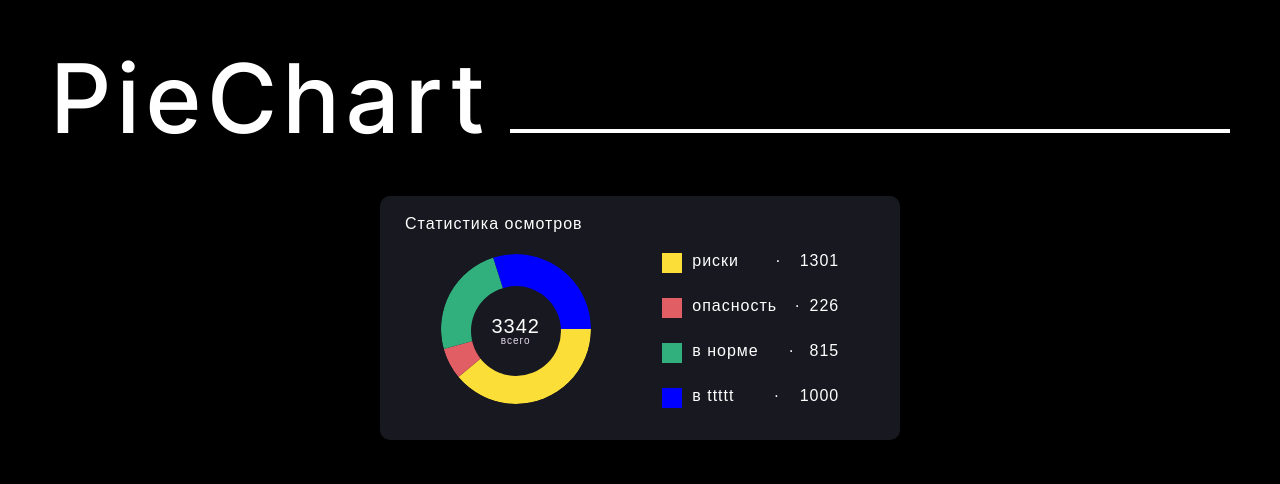
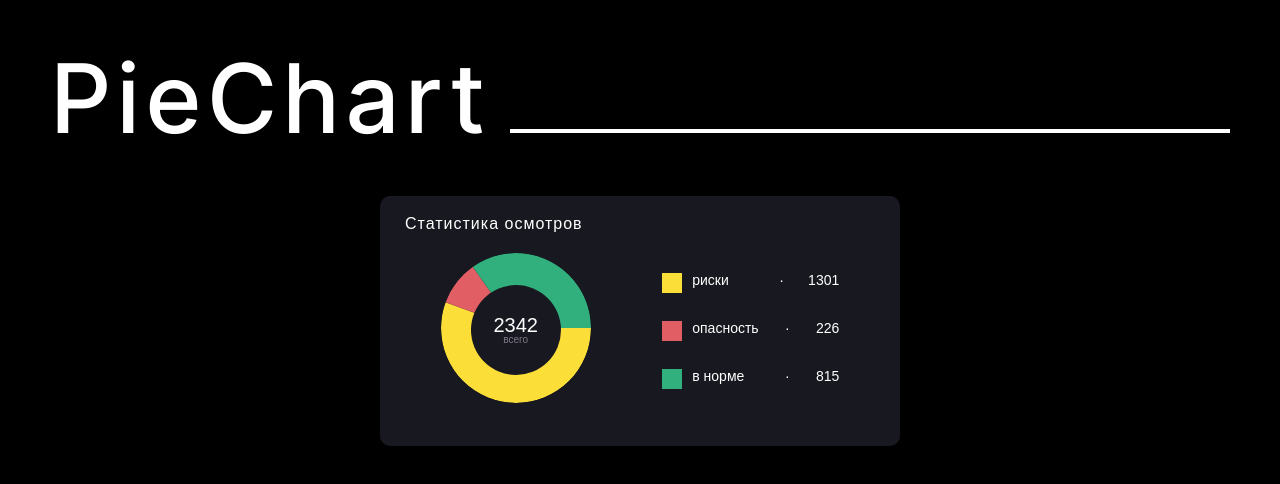
Before and after one commit to SalatSR/quasardiagrams, a React (Create React App) app: page / in a window 1280 px wide. Shown: the top 484 px of the page. Built offline with nearby package versions, Linux system fonts and the light colour scheme.

Commit message:
feat: реализовано отображение компоненета диаграммы в состоянии 2

```diff
--- a/src/components/Diagramma/Diagramma.css
+++ b/src/components/Diagramma/Diagramma.css
@@ -17,16 +17,28 @@
   flex-direction: column;
   justify-content: center;
   align-items: center;
-  width: 90px;
-  height: 90px;
   border-radius: 50%;
 }
 
-.diagramma-info_number {
+.diagramma-info_number_0,
+.diagramma-info_number_1 {
   font-size: 20px;
 }
 
+.diagramma-info_number_2 {
+  font-size: 24px;
+}
+
 .diagramma-info_span {
+  color: #E5D8EB;
+  opacity: .5;
+}
+
+.diagramma-info_span_0,
+.diagramma-info_span_1 {
   font-size: 10px;
-  color: #E5D8EB;
 }
+
+.diagramma-info_span_2 {
+  font-size: 16px;
+}
--- a/src/components/Diagramma/Diagramma.js
+++ b/src/components/Diagramma/Diagramma.js
@@ -1,45 +1,82 @@
 import './Diagramma.css';
 import { useEffect, useState } from 'react';
 
-function Diagramma(props) {
+function Diagramma({ data, state }) {
 
-  const [totalNumberOfPeople, setTotalNumberOfPeople] = useState('');
+  /** Сумма показателей */
+  const [totalNumberOfPeople, setTotalNumberOfPeople] = useState(null);
+  /** Длина катета квадрата описывающий диаграмму */
+  const [sideOfOutterSquare, setsideOfOutterSquare] = useState(null);
+  /** Длина катета квадрата описывающего пустоту в диаграмме */
+  const [sideOfInnerSquare, setsideOfInnerSquare] = useState(null);
+  /** Центр квадратов */
+  const [centerDiag, setCenterDiag] = useState(null);
 
+  /** Вычисляем ширину, высоту и центр, необходимые для отрисовки диаграммы */
+  useEffect(() => {
 
+    /** Считаем центр квадратов */
+    function calcCenterDiag() {
+      setCenterDiag(sideOfOutterSquare / 2)
+    }
+
+    if (state === 2) {
+      calcCenterDiag(setsideOfOutterSquare(285));
+      setsideOfInnerSquare(185)
+    } else {
+      calcCenterDiag(setsideOfOutterSquare(150));
+      setsideOfInnerSquare(90)
+    }
+
+  }, [state, sideOfOutterSquare, centerDiag])
 
   /** Отрисовываем диаграмму */
   useEffect(() => {
 
-    let dataArray = props.data;
-    let ctx = document.querySelector("canvas").getContext("2d");
+    let dataArray = data;
+    let ctx = document.querySelector(".diagramma").getContext("2d");
     setTotalNumberOfPeople(dataArray.reduce((sum, { count }) => sum + count, 0));
     let currentAngle = 0;
 
     for (let moodValue of dataArray) {
-      //вычисление угла, под которым сектор будет находиться на диаграмме
+      /** Вычисление угла, под которым сектор будет находиться на диаграмме */
       let portionAngle = (moodValue.count / totalNumberOfPeople) * 2 * Math.PI;
-      //рисование дуги и линии к центру, чтобы отличить срез от остальных
+      /** Рисование дуги и линии к центру, чтобы отличить срез от остальных */
       ctx.beginPath();
-      ctx.arc(75, 75, 75, currentAngle, currentAngle + portionAngle);
+      ctx.arc(centerDiag, centerDiag, centerDiag, currentAngle, currentAngle + portionAngle);
       currentAngle += portionAngle;
-      ctx.lineTo(75, 75);
-      //заполнение секторов соответствующим цветом
+      ctx.lineTo(centerDiag, centerDiag);
+      /** Заполнение секторов соответствующим цветом */
       ctx.fillStyle = moodValue.color;
       ctx.fill();
     }
-  }, [props.data, totalNumberOfPeople])
+
+  }, [data, totalNumberOfPeople, centerDiag])
 
   return (
     <div className='diagramma-wrapper'>
       <canvas
         className="diagramma"
-        width={150}
-        height={150} >
+        width={sideOfOutterSquare}
+        height={sideOfOutterSquare} >
       </canvas>
       <div
-        className='diagramma-info'>
-        <span className='diagramma-info_number'>{totalNumberOfPeople}</span>
-        <span className='diagramma-info_span'>всего</span>
+        className='diagramma-info'
+        style={{ width: sideOfInnerSquare, height: sideOfInnerSquare }}
+      >
+        <span
+          className={`
+            diagramma-info_number
+            diagramma-info_number_${state}
+          `}>
+          {totalNumberOfPeople}
+        </span>
+        <span className={`
+          diagramma-info_span
+          diagramma-info_span_${state}
+        `}>
+          всего
+        </span>
       </div>
     </div>
   );
--- a/src/components/DiagrammaSection/DiagrammaSection.css
+++ b/src/components/DiagrammaSection/DiagrammaSection.css
@@ -3,9 +3,6 @@
   color: #fff;
   display: flex;
   font-family: "WorcSans", "Arial", sans-serif;
-  font-weight: 500;
-  font-size: 16px;
-  letter-spacing: 1px;
   flex-direction: column;
   align-items: center;
   margin: 0 auto;
@@ -22,7 +19,14 @@
   width: 520px;
 }
 
+.diagramma-section_2 {
+  width: 520px;
+}
+
 .diagramma-section__title {
+  font-size: 16px;
+  font-weight: 500;
+  letter-spacing: 1px;
   padding-bottom: 21px;
 }
 
@@ -33,21 +37,36 @@
   transition: all .2s linear;
 }
 
+.diagramma-section__content_1 {
+  justify-content: space-around;
+}
+
 @media screen and (min-width: 550px) {
-  .diagramma-section_1 {
-    flex-direction: column;
-    align-items: center;
-    padding: 20px 25px 32px;
+  .diagramma-section {
+    padding: 20px 25px 40px;
   }
 
-  .diagramma-section__title_1 {
+  .diagramma-section_0 {
+    padding: 20px 32px;
+  }
+
+  .diagramma-section_2 {
+    padding: 20px 32px 51px;
+  }
+
+  .diagramma-section__title_1,
+  .diagramma-section__title_2 {
     align-self: flex-start;
   }
 
   .diagramma-section__content_1 {
+    align-items: flex-start;
+    min-width: 100%;
+  }
+
+  .diagramma-section__content_2 {
+    flex-direction: column;
     align-items: center;
-    justify-content: space-around;
-    min-width: 100%;
   }
 }
 
--- a/src/components/DiagrammaSection/DiagrammaSection.js
+++ b/src/components/DiagrammaSection/DiagrammaSection.js
@@ -29,7 +29,9 @@ function DiagrammaSection({ data, state }) {
           diagramma-section__content
           diagramma-section__content_${isState}`
         }>
-        <Diagramma data={data} />
+        <Diagramma
+          data={data}
+          state={isState} />
         <HistList
           data={data}
           state={isState} />
--- a/src/components/HistList/HistList.css
+++ b/src/components/HistList/HistList.css
@@ -8,6 +8,21 @@
 }
 
 .hist-list_1 {
-  display: inline-flexbox;
   margin-top: 0px;
 }
+
+@media screen and (min-width: 550px) {
+
+  .hist-list_2 {
+    display: inline-grid;
+    grid-template-columns: 1fr 1fr;
+    grid-auto-rows: auto;
+    column-gap: 5px;
+    row-gap: 23px;
+    width: 100%;
+    max-width: 323px;
+    margin-top: 53px;
+    transition: all .2s linear;
+  }
+
+}
--- a/src/components/HistList/HistList.js
+++ b/src/components/HistList/HistList.js
@@ -16,6 +16,7 @@ function HistList({data, state}) {
             name={sector.name}
             count={sector.count}
             color={sector.color}
+            state={state}
           />
         ))
       })}
--- a/src/components/HistListItem/HistListItem.css
+++ b/src/components/HistListItem/HistListItem.css
@@ -1,11 +1,34 @@
 .hist-list-item {
+  font-weight: 300;
+  letter-spacing: 0px;
+  font-size: 14px;
+  margin-top: 25px;
+  transition: all .2s linear;
+}
+
+.hist-list-item_1 {
+  display: inline-grid;
+  grid-template-columns: auto 3fr 1fr auto;
+  margin-top: 25px;
+  width: 177px;
+  transition: all .2s linear;
+}
+
+.hist-list-item_2 {
   display: flex;
   justify-content: flex-start;
-  margin-top: 25px;
+  flex-wrap: wrap;
+  width: 100%;
+  max-width: 160px;
 }
 
-.hist-list-item:first-child {
-  margin-top: 0;
+.hist-list-item:first-child,
+.hist-list-item_1:first-child {
+  margin-top: 20px;
+}
+
+.hist-list-item_2 {
+  margin-top: 0px;
 }
 
 .hist-list-item__color {
@@ -14,10 +37,6 @@
   margin-right: 10px;
 }
 
-.hist-list-item__name {
-  flex-grow: 2;
+.hist-list-item__spacer_2 {
+  margin: 0 10px;
 }
-
-.hist-list-item__spacer {
-  flex-grow: 1;
-}
--- a/src/components/HistListItem/HistListItem.js
+++ b/src/components/HistListItem/HistListItem.js
@@ -1,13 +1,32 @@
 import './HistListItem.css';
 
-function HistListItem({ name, count, color }) {
+function HistListItem({ name, count, color, state }) {
 
   return (
-    <li className='hist-list-item'>
-      <div className='hist-list-item__color' style={{backgroundColor: `${color}`}}></div>
-      <span className='hist-list-item__name'>{name}</span>
-      <span className='hist-list-item__spacer'>&#183;</span>
-      <span className='hist-list-item__count'>{count}</span>
+    <li
+      className={`
+        hist-list-item
+        hist-list-item_${state}
+      `}
+      title={name}>
+      <div
+        className={`
+          hist-list-item__color
+          hist-list-item__color_${state}`}
+        style={{ backgroundColor: `${color}` }}>
+      </div>
+      <span className={`
+        hist-list-item__name
+        hist-list-item__name_${state}`
+      }>{name}</span>
+      <span className={`
+        hist-list-item__spacer
+        hist-list-item__spacer_${state}
+      `}>&#183;</span>
+      <span className={`
+        hist-list-item__count
+        hist-list-item__count_${state}
+      `}>{count}</span>
     </li>
   )
 };
--- a/src/utils/initialData.js
+++ b/src/utils/initialData.js
@@ -14,11 +14,6 @@ export let initialData = [
     'count': 815,
     'color': '#31B07E',
   },
-  {
-    'name': 'в ttttt',
-    'count': 1000,
-    'color': 'blue',
-  },
 ];
 
 export let sectionState = 1;
```
